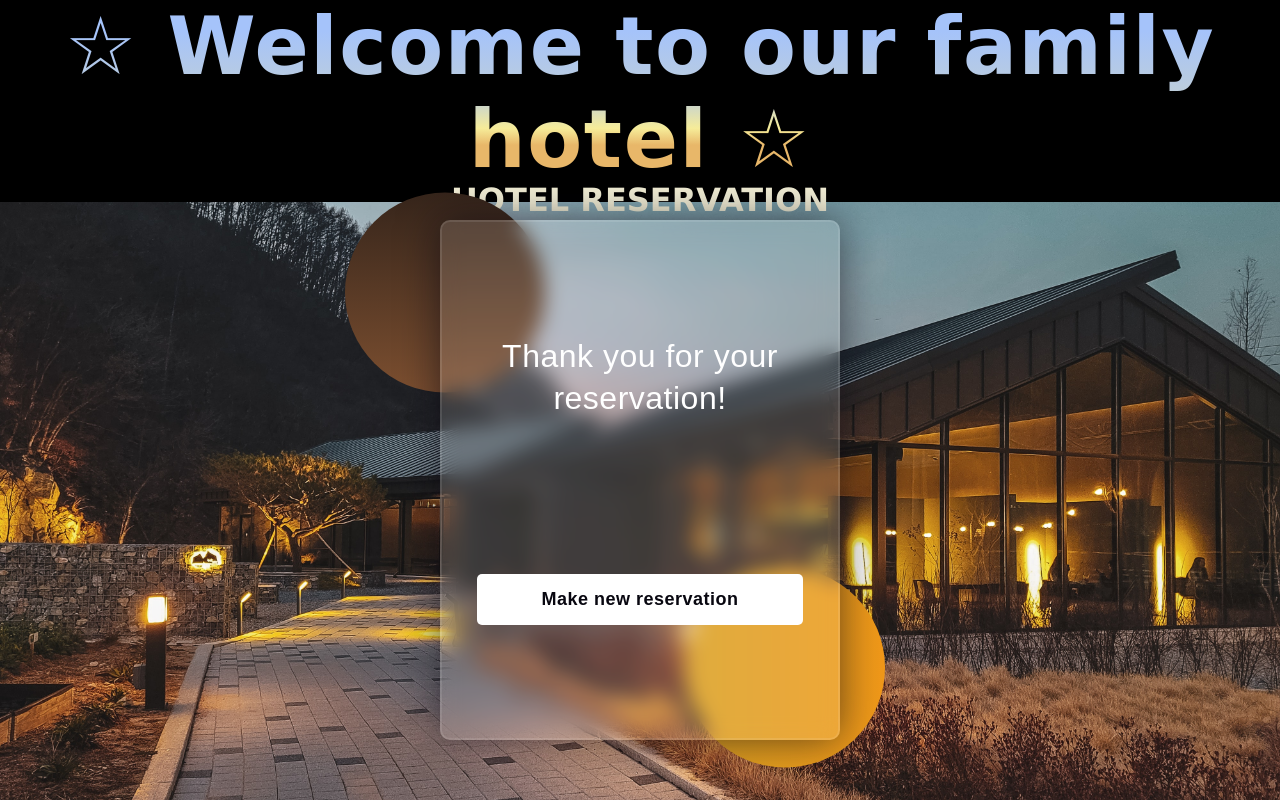
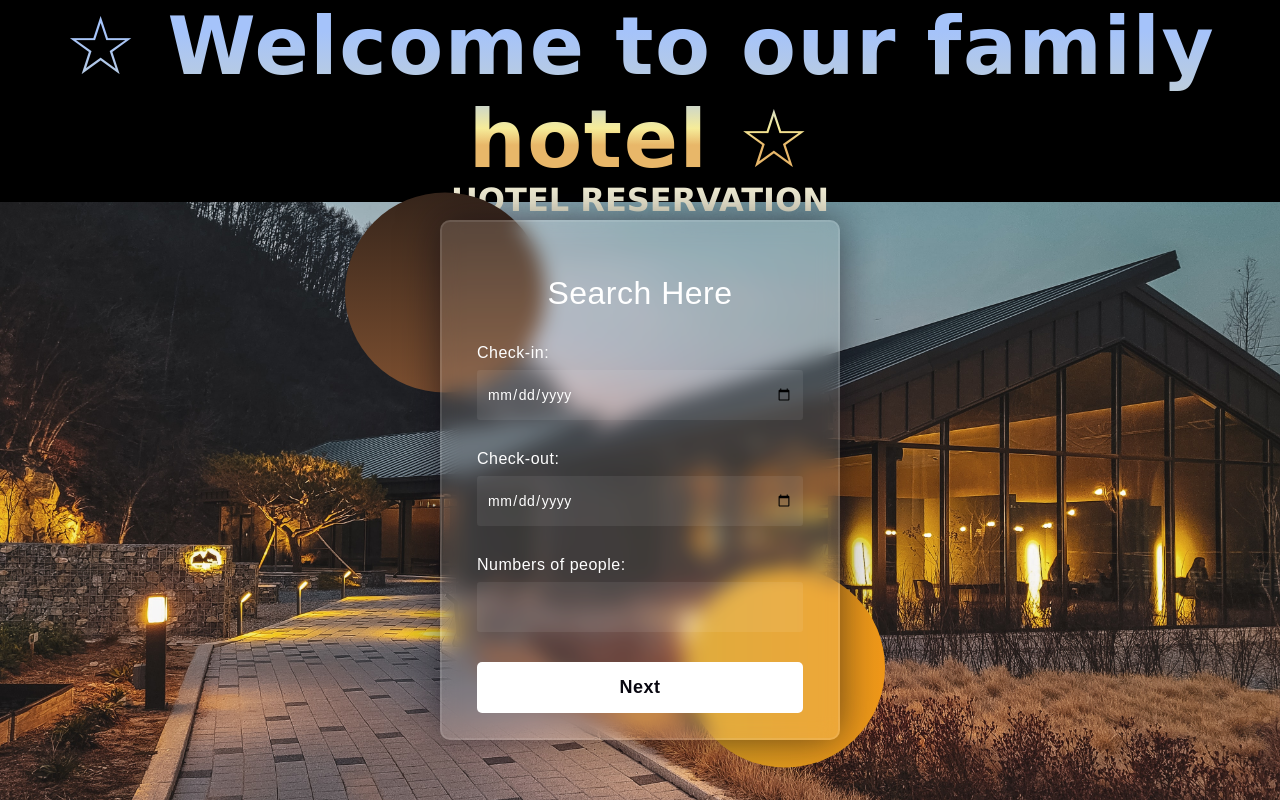
Before and after one commit to Dan-Mihaylov/DevOps, a web app: the page made by 02.Version Control And Git Exercise/Hotel Reservation/index.html in a window 1280 px wide. Run offline with its HTML, style and script files only (its server is not run), Linux system fonts and the light colour scheme; data that the repository does not hold is empty; some web fonts are replaced.

Commit message:
Questionare and Offerer tasks done (#9)
Co-authored-by: DevOpsCourseTesting <vevwuzqnzzouhqomzn@hthlm.com>

```diff
--- a/02.Version Control And Git Exercise/Hotel Reservation/index.html
+++ b/02.Version Control And Git Exercise/Hotel Reservation/index.html
@@ -21,6 +21,59 @@
     <div class="site-content">
         <!-- Site Content -->
 
+        <!-- Search form -->
+        <div class="search-form-content custom-form">
+            <div class="background">
+                <div class="shape"></div>
+                <div class="shape"></div>
+            </div>
+            <form>
+                <h3>Search Here</h3>
+
+                <label for="check-in">Check-in:</label>
+                <input type="date" id="check-in" name="check-in">
+
+                <label for="check-out">Check-out:</label>
+                <input type="date" id="check-out" name="check-out">
+
+                <label for="people">Numbers of people:</label>
+                <input type="number" min="1" id="people" name="phone-number">
+
+                <button id="search-form-button">Next</button>
+            </form>
+        </div>
+
+
+        <!-- Reservation form -->
+        <div class="search-result-form-content custom-form hidden">
+            <div class="background">
+                <div class="shape"></div>
+                <div class="shape"></div>
+            </div>
+            <form>
+                <h3>Our Offers</h3>
+                <section class="offers">
+                    <article class="offer-card room-type selected-room">
+                        <img src="/static/img/budgetRoom.jpg" alt="budget room">
+                        <h4>Budget Room – 120 USD</h4>
+                    </article>
+                    <article class="offer-card room-type">
+                        <img src="/static/img/familyRoom.jpg" alt="family room">
+                        <h4>Family Room – 250 USD</h4>
+                    </article>
+                    <article class="offer-card room-type">
+                        <img src="/static/img/kingRoom.jpg" alt="king room">
+                        <h4>King Room – 500 USD</h4>
+                    </article>
+                </section>
+                <div class="buttons">
+                    <button id="search-back-btn">Back</button>
+                    <button id="search-next-btn">Next</button>
+                </div>
+
+            </form>
+        </div>
+
         <!-- Thank you, page! -->
         <div class="thank-you-content custom-form">
             <div class="background">
--- a/02.Version Control And Git Exercise/Hotel Reservation/solution.js
+++ b/02.Version Control And Git Exercise/Hotel Reservation/solution.js
@@ -21,3 +21,65 @@
 function cleanData(e) {
     changeContent('search-form-content');
 }
+
+// Search form functionality added
+
+document.querySelector('#search-back-btn').addEventListener('click', (e) => fillSearchForm(e));
+
+function fillSearchForm(e) {
+    e.preventDefault();
+    changeContent('search-form-content');
+    document.querySelector('#check-in').value = reservation.startDate;
+    document.querySelector('#check-out').value = reservation.endDate;
+    document.querySelector('#people').value = reservation.guestsCount;
+}
+
+
+document.querySelectorAll('.room-type').forEach(room => {
+    room.addEventListener("click", (e) => selectRoomType(e))
+});
+
+function selectRoomType(e) {
+    let myTarget = undefined;
+    e.preventDefault;
+    if (e.target.querySelector('img') != null) {
+        myTarget = e.target;
+    } else {
+        myTarget = e.target.parentElement;
+    }
+    document.querySelectorAll('.room-type').forEach(room =>
+        room.classList.remove('selected-room'));
+    myTarget.classList.add('selected-room');
+}
+
+document.querySelector('#search-next-btn').addEventListener('click', (e) => findRoom(e));
+
+function findRoom(e) {
+    e.preventDefault();
+    const roomInfo = e.target.parentElement.parentElement.querySelector('.selected-room h4').textContent;
+    reservation.roomType = roomInfo;
+    console.log(reservation);
+    changeContent('guest-details-form-content');
+
+}
+
+// Search form Functionality
+
+changeContent('search-form-content');
+document.querySelector('#search-form-button').addEventListener('click', (e) => searchFormData(e));
+
+function searchFormData(e) {
+    e.preventDefault();
+    const data = e.target.parentElement;
+    const checkIn = data.querySelector('#check-in').value;
+    const checkOut = data.querySelector('#check-out').value;
+    const people = data.querySelector('#people').value;
+    if (checkIn != '' && checkOut != '' && people != '' &&
+        new Date(checkIn) <= new Date(checkOut)) {
+        reservation.startDate = checkIn;
+        reservation.endDate = checkOut;
+        reservation.guestsCount = people;
+        console.log(reservation);
+        changeContent('search-result-form-content');
+    }
+}
--- a/02.Version Control And Git Exercise/Hotel Reservation/static/css/styles.css
+++ b/02.Version Control And Git Exercise/Hotel Reservation/static/css/styles.css
@@ -187,3 +187,154 @@
 .selected-room{
     background-color: #cfcbca;
 }
+
+/* Reservation form functionality */
+
+.background {
+    width: 430px;
+    height: 415px;
+    position: absolute;
+    transform: translate(-50%, -50%);
+    left: 50%;
+    top: 60%;
+}
+
+.background .shape {
+    height: 200px;
+    width: 200px;
+    position: absolute;
+    border-radius: 50%;
+}
+
+.shape:first-child {
+    background: linear-gradient(#36251b, #7c4f30);
+    ;
+    left: -80px;
+    top: -80px;
+}
+
+.shape:last-child {
+    background: linear-gradient(to right, #daa022, #f09819);
+    ;
+    right: -30px;
+    bottom: -80px;
+}
+
+form {
+    height: 520px;
+    width: 400px;
+    background-color: rgba(255, 255, 255, 0.13);
+    position: absolute;
+    transform: translate(-50%, -50%);
+    top: 60%;
+    left: 50%;
+    border-radius: 10px;
+    backdrop-filter: blur(10px);
+    border: 2px solid rgba(255, 255, 255, 0.1);
+    box-shadow: 0 0 40px rgba(8, 7, 16, 0.6);
+    padding: 50px 35px;
+}
+
+form * {
+    font-family: 'Poppins', sans-serif;
+    color: #ffffff;
+    letter-spacing: 0.5px;
+    outline: none;
+    border: none;
+}
+
+form h3 {
+    font-size: 32px;
+    font-weight: 500;
+    line-height: 42px;
+    text-align: center;
+}
+
+label {
+    display: block;
+    margin-top: 30px;
+    font-size: 16px;
+    font-weight: 500;
+}
+
+input {
+    display: block;
+    height: 50px;
+    width: 100%;
+    background-color: rgba(255, 255, 255, 0.07);
+    border-radius: 3px;
+    padding: 0 10px;
+    margin-top: 8px;
+    font-size: 14px;
+    font-weight: 300;
+}
+
+::placeholder {
+    color: #e5e5e5;
+}
+
+button {
+    margin-top: 30px;
+    width: 100%;
+    background-color: #ffffff;
+    color: #080710;
+    padding: 15px 0;
+    font-size: 18px;
+    font-weight: 600;
+    border-radius: 5px;
+    cursor: pointer;
+}
+
+button:hover {
+    box-shadow: 1px 1px 11px 8px #e7a83a;
+}
+
+.site-content {
+    height: 70%;
+}
+
+.buttons {
+    display: flex;
+}
+
+.buttons button {
+    margin: 20px;
+}
+
+.offers {
+    display: flex;
+    flex-direction: column;
+    align-items: center;
+    justify-content: space-around;
+    height: 77%;
+}
+
+.offer-card {
+    display: flex;
+    align-items: center;
+    display: flex;
+    justify-content: center;
+    align-items: center;
+    padding: 9px;
+    cursor: pointer;
+    background: transparent;
+    box-shadow: 1px 1px 5px 3px white;
+}
+
+.offer-card:nth-child(3) img {
+    margin-right: 38px;
+}
+
+.offer-card:hover {
+    box-shadow: 1px 1px 18px 3px white;
+}
+
+.offer-card img {
+    max-width: 90px;
+    margin-right: 20px;
+}
+
+.selected-room{
+    background-color: #cfcbca !important;
+}
+/* End reservation form functionality */
```
